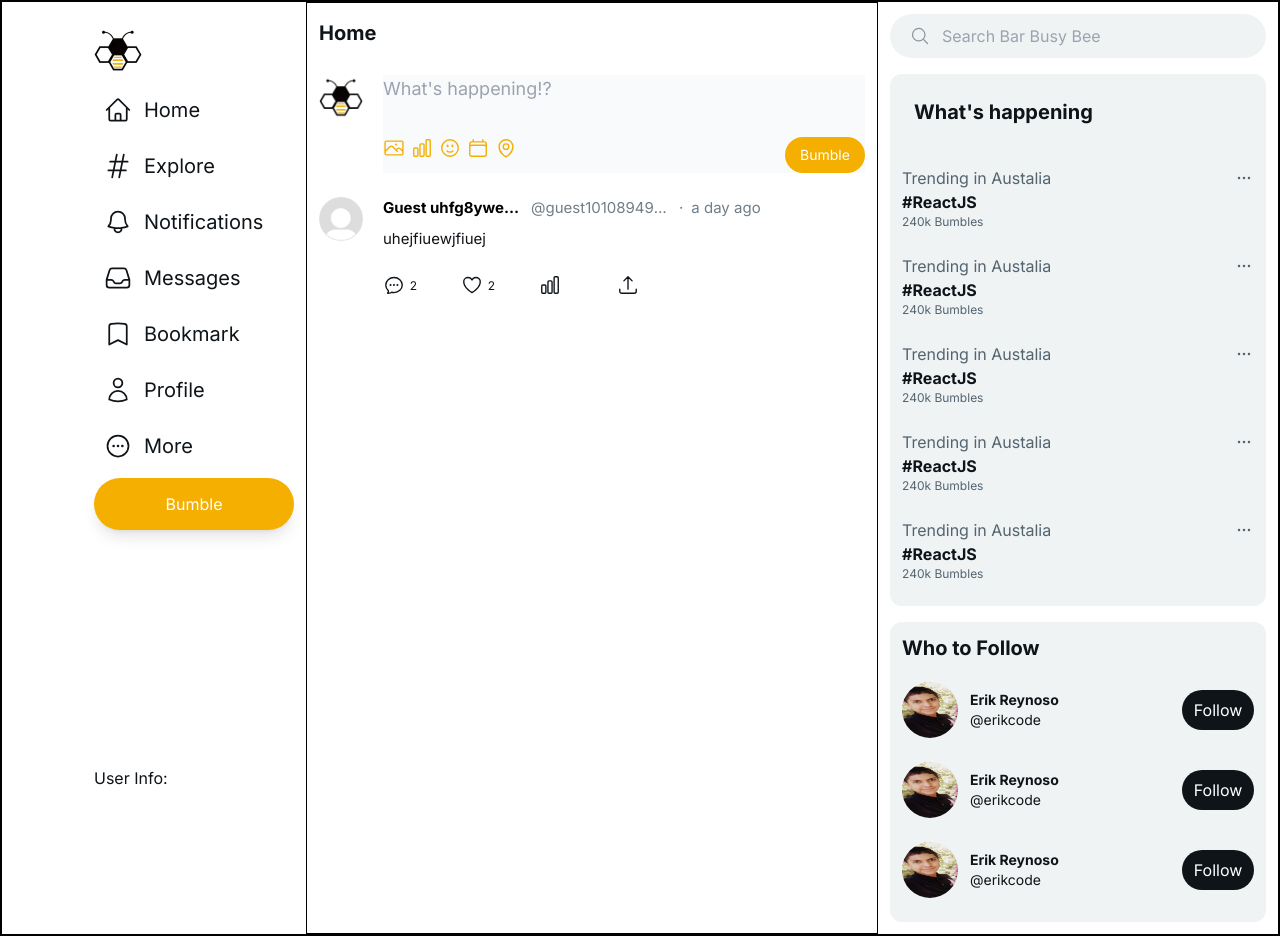
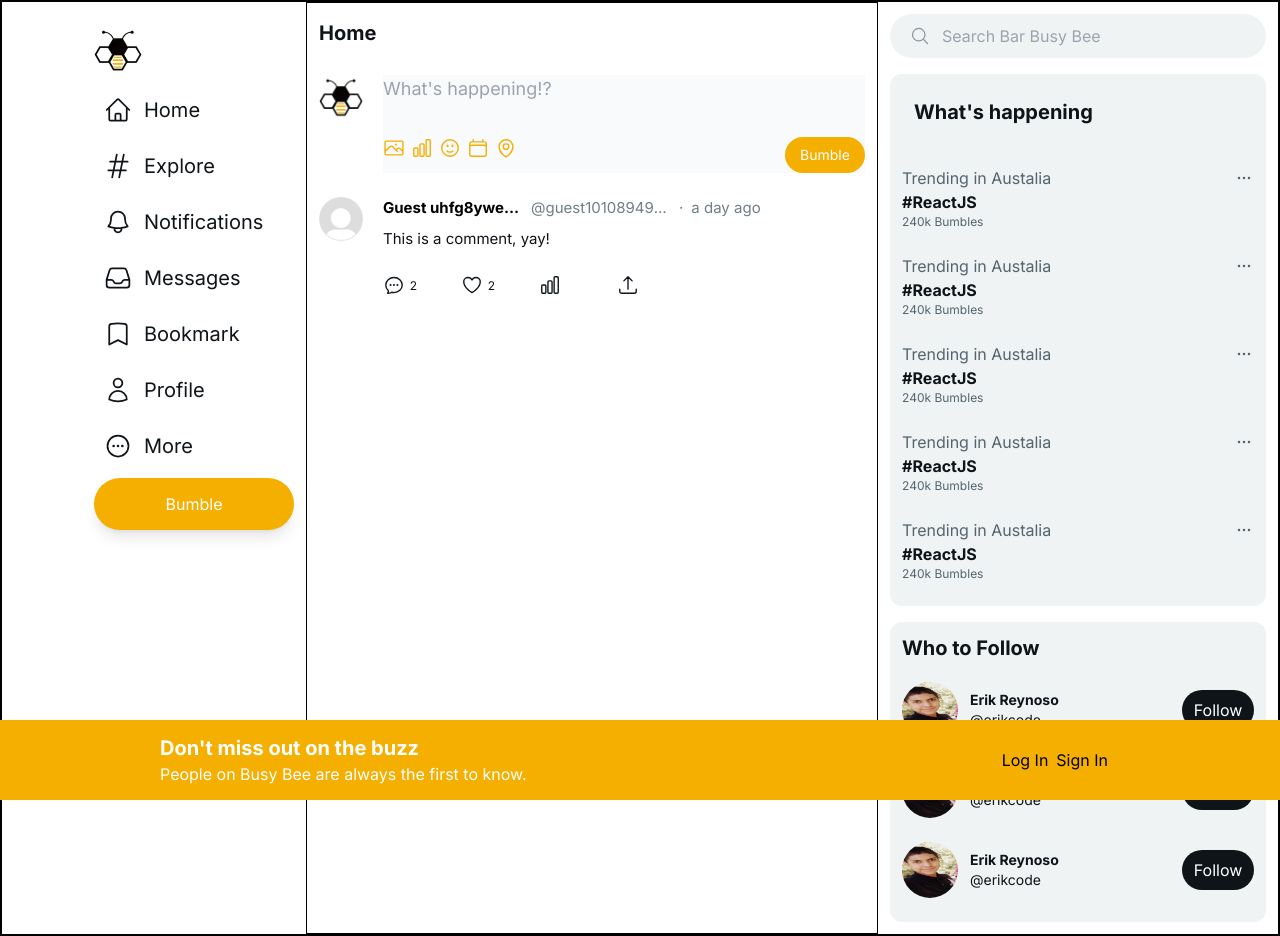
Before and after one commit to KrazyNight/social-media-app-solo-1, a Next.js app: page / in a window 1280 px wide. Built offline with nearby package versions, Linux system fonts and the light colour scheme.

Commit message:
begin the solo

```diff
--- a/app/page.tsx
+++ b/app/page.tsx
@@ -1,7 +1,7 @@
 import PostFeed from "@/components/PostFeed";
 import Sidebar from "@/components/Sidebar";
+import SignUpPrompt from "@/components/SignUpPrompt";
 import Widgets from "@/components/Widgets";
-import Image from "next/image";
 
 export default function Home() {
   return (
@@ -14,8 +14,8 @@ export default function Home() {
         <Sidebar />
         <PostFeed />
         <Widgets />
-
       </div>
+      <SignUpPrompt />
     </>
   );
 }
--- a/components/Post.tsx
+++ b/components/Post.tsx
@@ -46,6 +46,9 @@ export default function Post() {
 
         </div>
 
+
+
+
       </div>
     </>
   );
@@ -81,7 +84,7 @@ export function PostHeader() {
             <span>a day ago</span>
           </div>
 
-          <span> uhejfiuewjfiuej </span>
+          <span> This is a comment, yay! </span>
         </div>
 
 
--- /dev/null
+++ b/components/SidebarUserInfo.tsx
@@ -0,0 +1,62 @@
+// import { auth } from '@/firebase'
+// import { closeLogInModal, closeSignInModal } from '@/redux/slices/modalSlice'
+// import { signOutUser } from '@/redux/slices/userSlice'
+// import { AppDispatch, RootState } from '@/redux/store'
+// import { signOut } from 'firebase/auth'
+import Image from 'next/image'
+import React from 'react'
+//import { useDispatch, useSelector } from 'react-redux'
+
+
+
+
+
+export default function SidebarUserInfo() {
+
+  // //just to help
+
+  // const dispatch: AppDispatch = useDispatch();
+  // const user = useSelector((state: RootState) => state.user)
+
+  // async function handleSignOut() {
+  //   //sign out from firebase and redux
+  //   await signOut(auth);
+
+  //   dispatch(signOutUser());
+
+  //   //after signing out of acct., use dispatch the "close..." to prevent the modal from auto popup
+  //   dispatch(closeSignInModal());
+  //   dispatch(closeLogInModal());
+
+  // }
+
+  return (
+    <>
+    <div className="absolute bottom-3 flex items-center justify-start
+              space-x-2 xl:p-3 xl:pr-6 hover:bg-gray-500 hover:bg-opacity-10
+              rounded-full transition cursor-pointer w-fit xl:w-[240px]
+              "
+
+
+              >
+
+                <Image
+                src={'/assets/profile-pic.png'}
+                width={48}
+                height={48}
+                alt="Profile Picture"
+                className="w-9 h-9"
+                />
+
+                <div className="hidden xl:flex flex-col text-sm max-w-40 ">
+                  <span className="whitespace-nowrap text-ellipsis overflow-hidden
+                   font-bold ">Name</span>
+                  <span className="whitespace-nowrap text-ellipsis overflow-hidden
+                   text-gray-500">@USERNAME</span>
+                </div>
+
+              </div>
+
+    </>
+  )
+}
--- /dev/null
+++ b/components/SignUpPrompt.tsx
@@ -0,0 +1,27 @@
+import React from 'react'
+
+export default function SignUpPrompt() {
+  return (
+    <>
+    <div className='fixed bottom-0 flex justify-center items-center w-full h-[80px] bg-[#F4AF01] md:space-x-5
+    lg:justify-between lg:px-20 xl:px-40 2xp:px-80  '>
+
+        <div className="hidden md:flex flex-col text-white  ">
+
+            <span className="text-xl font-bold ">Don't miss out on the buzz</span>
+
+            <span>People on Busy Bee are always the first to know.</span>
+        </div>
+
+        <div className="flex space-x-2 w-full md:w-fit p-3  ">
+
+            <button>Log In</button>
+            <button>Sign In</button>
+
+        </div>
+
+
+    </div>
+    </>
+  )
+}
--- a/components/Widgets.tsx
+++ b/components/Widgets.tsx
@@ -10,7 +10,7 @@ export default function Widgets() {
     <>
       <div
         className="p-3
-    flex flex-col space-y-4 w-[400px]
+    hidden lg:flex flex-col space-y-4 w-[400px]
     "
       >
         <div
```
Also changed, not shown: components/PostFeed.tsx (+16 -12 lines).
